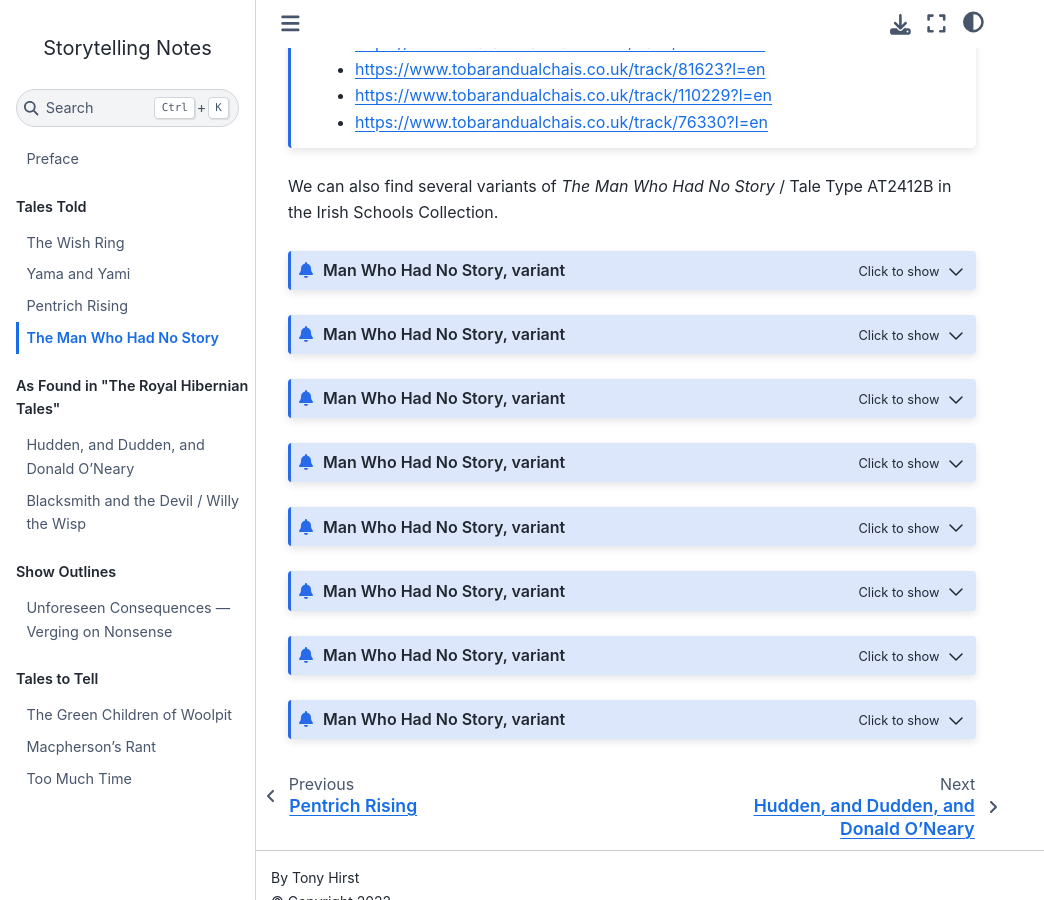
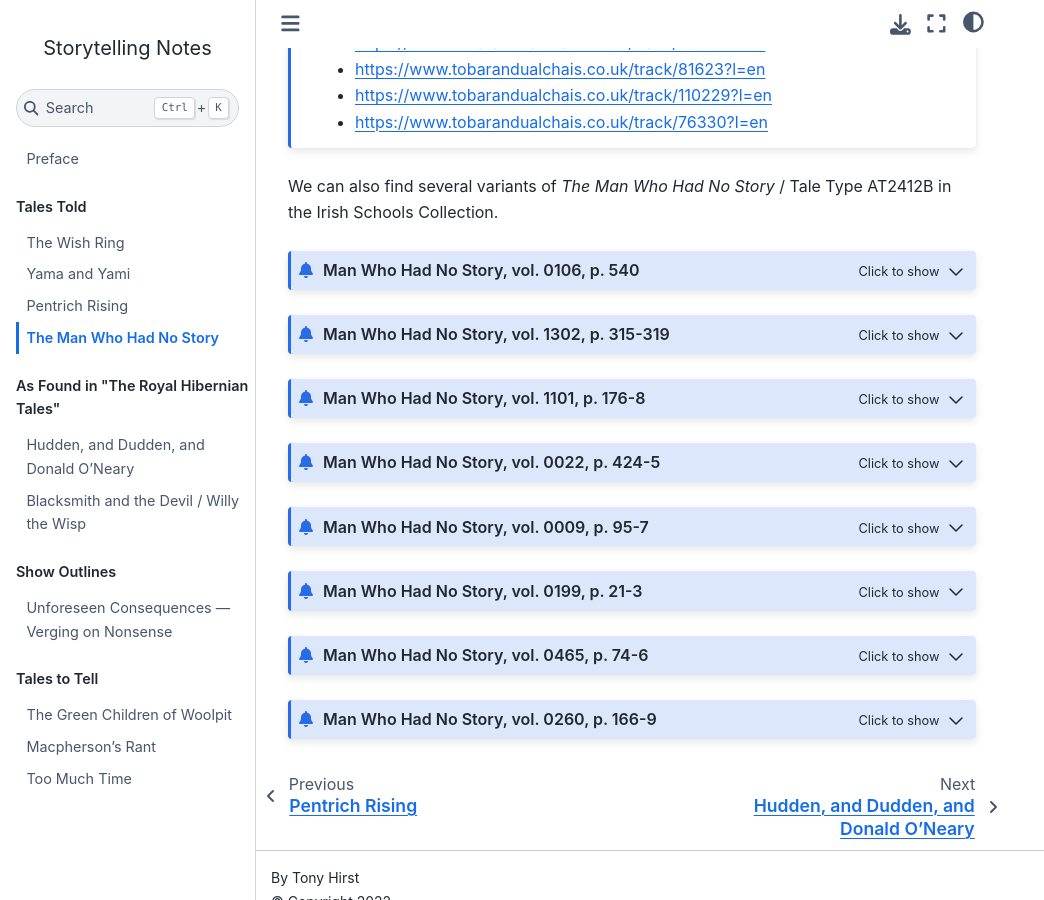
Before and after one commit to psychemedia/storytelling-notes, a Jupyter Book: the page built from man-no-story.md, in a window 1280 px wide and 900 px high, scrolled down 2377 px. Shown: the whole window, without its empty margins (0-1044 px from the left). Built offline with Jupyter Book 1.0.4 settings and Sphinx 7.4.7 and the Sphinx Book theme 1.1.4, drawn with Linux system fonts in a browser that asks for light colours.

Commit message:
Update man-no-story.md

````diff
--- a/man-no-story.md
+++ b/man-no-story.md
@@ -36,7 +36,7 @@ Summary-ish A laird of the black arts held a gathering for his workers, and serv
 
 We can also find several variants of *The Man Who Had No Story* /  Tale Type AT2412B in the Irish Schools Collection.
 
-```{admonition} Man Who Had No Story, variant
+```{admonition} Man Who Had No Story, vol. 0106, p. 540
 :class: dropdown
 
 https://www.duchas.ie/en/cbes/4427880/4353941/4444444
@@ -64,7 +64,7 @@ End.
 
 ```
 
-```{admonition} Man Who Had No Story, variant
+```{admonition} Man Who Had No Story,  vol. 1302, p. 315-319
 :class: dropdown
 
 https://www.duchas.ie/en/cbes/4428273/4390606/4458746
@@ -103,7 +103,7 @@ Two months passed and Pat had wandered far, and wide over the county Donegal, wh
 
 ```
 
-```{admonition} Man Who Had No Story, variant
+```{admonition} Man Who Had No Story,  vol. 1101, p. 176-8
 :class: dropdown
 
 https://www.duchas.ie/en/cbes/4493728/4414480/4528666
@@ -135,7 +135,7 @@ The lady went forward and looked into the grave, and said, that grave is not lon
 
 ```
 
-```{admonition} Man Who Had No Story, variant
+```{admonition} Man Who Had No Story, vol. 0022, p. 424-5
 :class: dropdown
 
 https://www.duchas.ie/en/cbes/4562127/4561875/4569833
@@ -159,7 +159,7 @@ So he spread legs on the coffin but all that was only a dream and next morning w
 
 ```
 
-```{admonition} Man Who Had No Story, variant
+```{admonition} Man Who Had No Story, vol. 0009, p. 95-7
 :class: dropdown
 
 https://www.duchas.ie/en/cbes/4602698/4596188/4606529
@@ -185,7 +185,7 @@ There was no sight of the house or the old woman. He did not say the next night
 
 ```
 
-```{admonition} Man Who Had No Story, variant
+```{admonition} Man Who Had No Story, vol. 0199, p. 21-3
 :class: dropdown
 
 https://www.duchas.ie/en/cbes/4602758/4601689/4633468
@@ -220,7 +220,7 @@ Co. Leitrim
 
 ```
 
-```{admonition} Man Who Had No Story, variant
+```{admonition} Man Who Had No Story, vol. 0465, p. 74-6
 :class: dropdown
 
 https://www.duchas.ie/en/cbes/4742087/4734614/4819191
@@ -242,7 +242,7 @@ Darby had no time to put on his clothes. When he went to catch the scolpán it j
 
 ```
 
-```{admonition} Man Who Had No Story, variant
+```{admonition} Man Who Had No Story, vol. 0260, p. 166-9
 :class: dropdown
 
 https://www.duchas.ie/en/cbes/4811581/4798958
````
